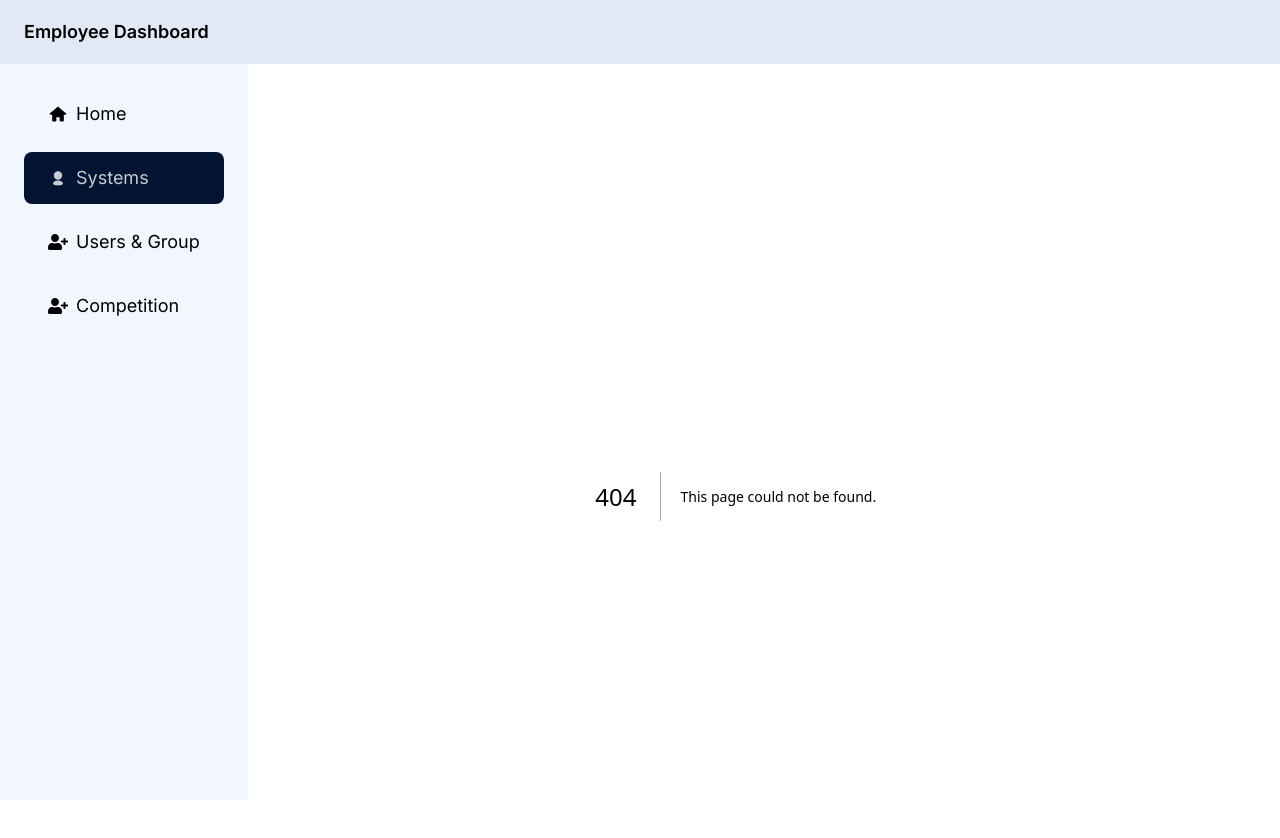
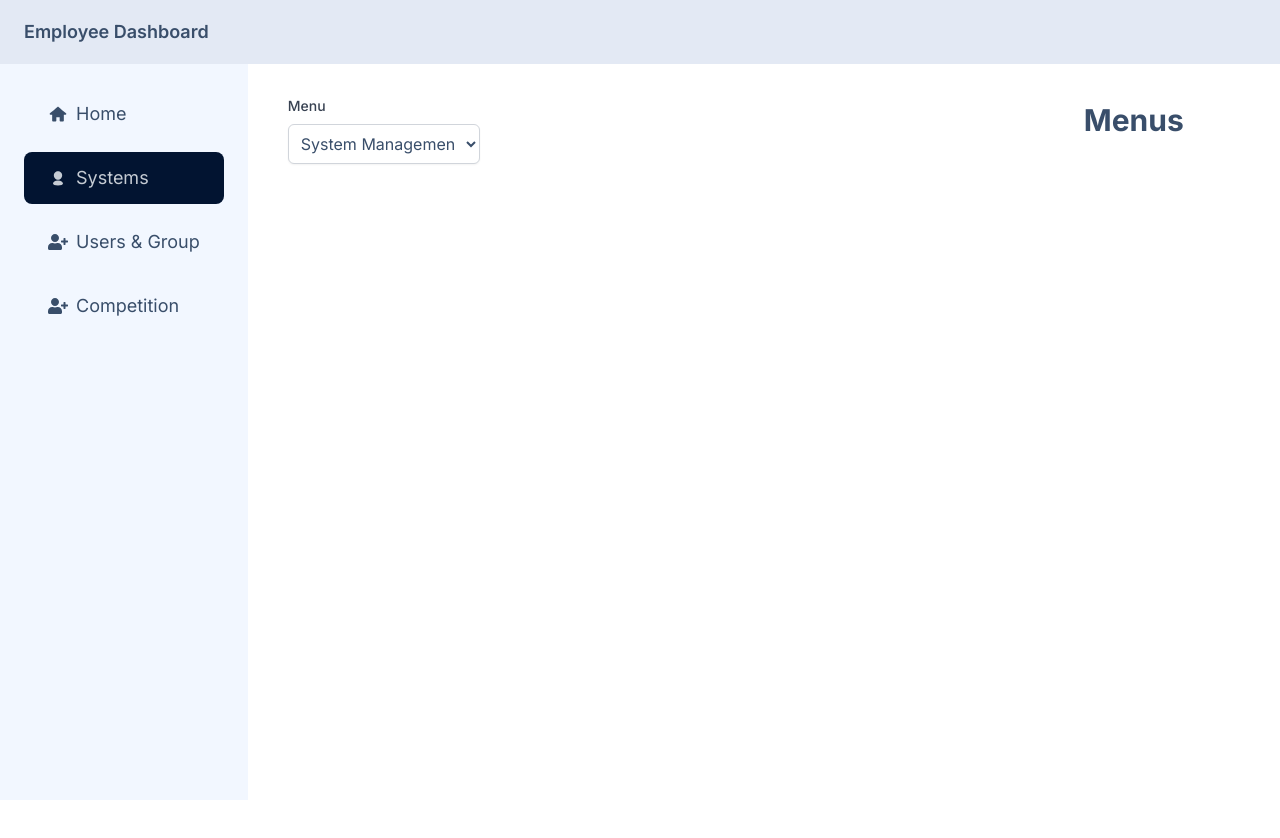
Before and after one commit to catchuptarak/fullstack-engineering, a Next.js app in the folder frontend/: page /systems/menus in a window 1280 px wide. Before the commit this address had no page. Shown: the top 838 px of the page. After the commit the page ends 800 px from the top, so only its background shows below. Built offline with nearby package versions, Linux system fonts and the light colour scheme.

Commit message:
menu page

```diff
--- /dev/null
+++ b/frontend/app/systems/menus/loading.tsx
@@ -0,0 +1,14 @@
+export default function Loading() {
+  return (
+    <div className="flex flex-col gap-5">
+      <div className="skeleton h-16 w-96"></div>
+      <div className="skeleton h-16 w-full"></div>
+      <div className="skeleton h-16 w-44"></div>
+      <div className="skeleton h-8 w-full"></div>
+      <div className="skeleton h-8 w-full"></div>
+      <div className="skeleton h-8 w-full"></div>
+      <div className="skeleton h-8 w-full"></div>
+      <div className="skeleton h-8 w-full"></div>
+    </div>
+  );
+}
--- /dev/null
+++ b/frontend/app/systems/menus/page.tsx
@@ -0,0 +1,36 @@
+import FilterBar from "@/components/shared/FilterBar";
+import SearchEmployee from "@/components/shared/SearchEmployee";
+import EmployeeTable from "@/components/tables/EmployeeTable";
+import { fetchEmployees } from "@/lib/actions/employee.actions";
+
+const Page = async ({}: {}) => {
+  const options = ["System Management"];
+
+  return (
+    <section>
+      <div className="flex items-center justify-between mb-4">
+        {/* Listbox Section */}
+        <div>
+          <label htmlFor="listbox" className="block mb-2 text-sm font-medium text-gray-700">
+            Menu
+          </label>
+          <select
+            id="listbox"
+            className="w-48 p-2 bg-white border border-gray-300 rounded-md shadow-sm focus:outline-none focus:ring-2 focus:ring-primary focus:border-primary"
+          >
+            {options.map((option, index) => (
+              <option key={index} value={option}>
+                {option}
+              </option>
+            ))}
+          </select>
+        </div>
+
+        {/* Placeholder for additional components */}
+        <h1 className="text-head">Menus</h1>
+      </div>
+    </section>
+  );
+};
+
+export default Page;
--- a/frontend/components/shared/SideBar.tsx
+++ b/frontend/components/shared/SideBar.tsx
@@ -6,6 +6,7 @@ import { usePathname } from "next/navigation";
 
 const SideBar = () => {
   const pathname = usePathname();
+
   return (
     <div className="sticky left-0 top-0 z-20 h-screen lg:flex hidden">
       <div className="w-fit min-h-full bg-base-200 p-4 pt-20">
@@ -15,19 +16,35 @@ const SideBar = () => {
             const isActive =
               (pathname.includes(item.route) && item.route.length > 1) ||
               pathname === item.route;
+
             return (
-              <li key={index}>
+              <li key={index} className="group">
                 <Link href={item.route} className={`${isActive && "active"}`}>
                   <item.Icon className="text-xl" />
                   {item.title}
                 </Link>
+
+                {/* Render Submenu */}
+                {item.submenu && (
+                  <ul className="ml-6 mt-2 hidden group-hover:block">
+                    {item.submenu.map((subItem, subIndex) => (
+                      <li key={subIndex}>
+                        <Link
+                          href={subItem.route}
+                          className={`text-sm hover:text-primary ${
+                            pathname === subItem.route ? "text-primary" : ""
+                          }`}
+                        >
+                          {subItem.title}
+                        </Link>
+                      </li>
+                    ))}
+                  </ul>
+                )}
               </li>
             );
           })}
         </ul>
-      </div>
-      <div className="flex flex-col items-center justify-center">
-        {/* Page content here */}
       </div>
     </div>
   );
--- a/frontend/constants/sideBarItems.ts
+++ b/frontend/constants/sideBarItems.ts
@@ -1,11 +1,17 @@
 import { IconType } from "react-icons";
 import { FaUserPlus } from "react-icons/fa";
 import { TiHome, TiUser } from "react-icons/ti";
+
+interface SubMenuItemType {
+  title: string;
+  route: string;
+}
 
 interface sideBarItemType {
   title: string;
   route: string;
   Icon: IconType;
+  submenu?: SubMenuItemType[];
 }
 
 const sideBarItems: sideBarItemType[] = [
@@ -18,6 +24,12 @@ const sideBarItems: sideBarItemType[] = [
     title: "Systems",
     route: "/systems",
     Icon: TiUser,
+    submenu: [
+      { title: "System Code", route: "/systems/code" },
+      { title: "Properties", route: "/systems/Properties" },
+      { title: "Menus", route: "/systems/menus" },
+      { title: "API List", route: "/systems/apilist" },
+    ],
   },
   {
     title: "Users & Group",
```
